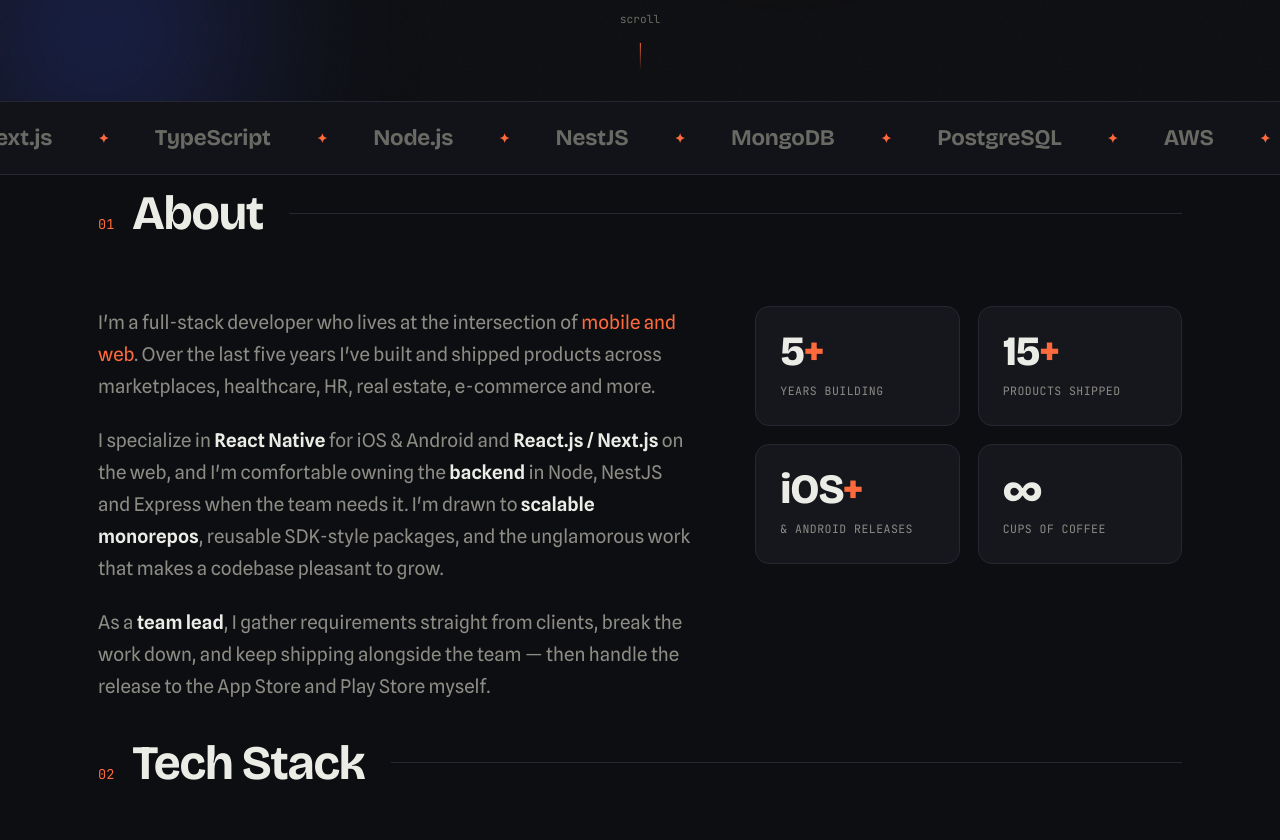
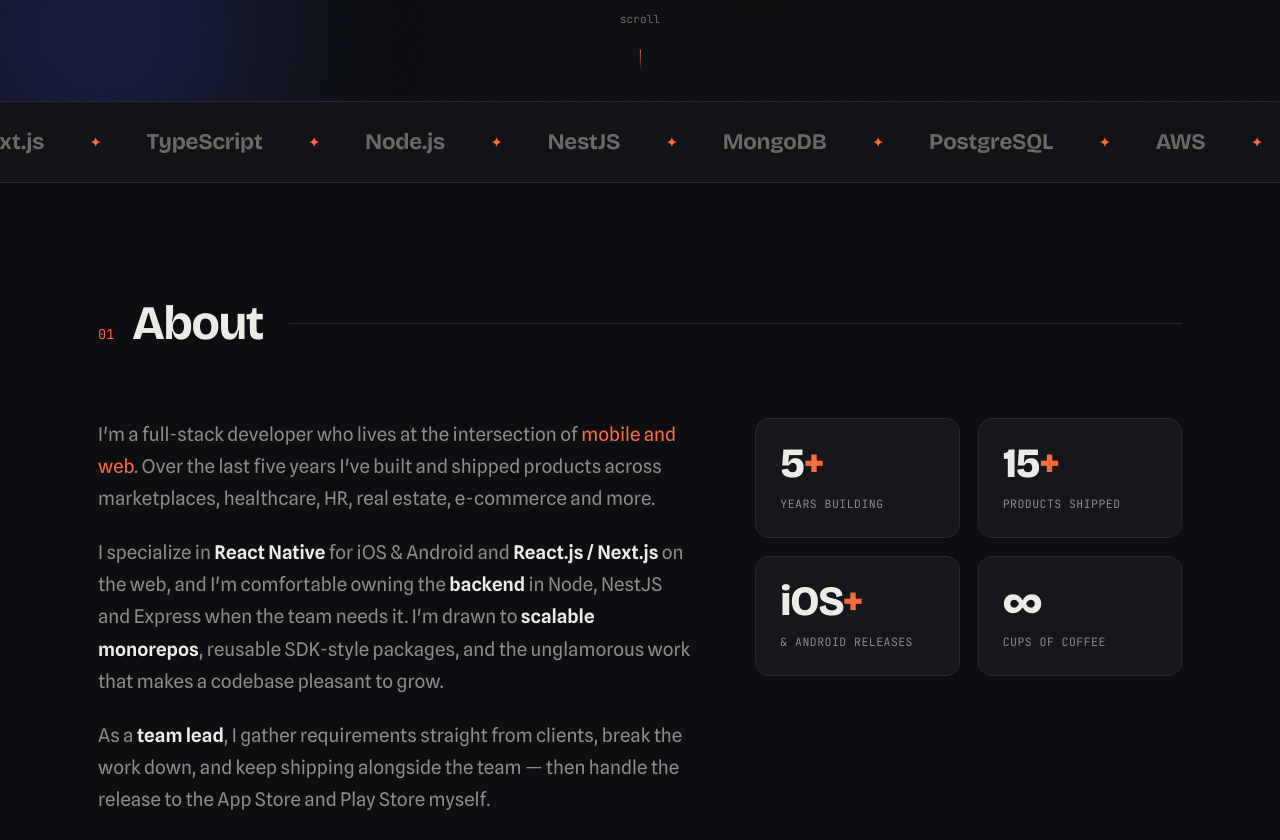
Before and after one commit to karthikrayalli/karthikrayalli.github.io, a plain HTML site: page index.html in a window 1280 px wide. Shown: the part 699-1539 px from the top of the page. Drawn offline with nearby package versions, Linux system fonts and the light colour scheme.

Commit message:
Refactor section styles for improved layout
Updated section padding and margin variables for better layout consistency.

```diff
--- a/index.html
+++ b/index.html
@@ -24,6 +24,8 @@
     --body:'Spline Sans',sans-serif;
     --mono:'JetBrains Mono',monospace;
     --maxw:1140px;
+    --section-y:clamp(72px,8vw,104px);
+    --section-gap:clamp(40px,5vw,56px);
   }
   *{margin:0;padding:0;box-sizing:border-box}
   html{scroll-behavior:smooth}
@@ -44,7 +46,7 @@
   a{color:inherit;text-decoration:none}
   ::selection{background:var(--accent);color:#0d0e11}
 
-  .wrap{max-width:var(--maxw);margin:0 auto;padding:0 28px}
+  .wrap{max-width:var(--maxw);margin:0 auto;padding-left:28px;padding-right:28px}
 
   /* NAV */
   nav{
@@ -108,15 +110,16 @@
   @keyframes drop{0%{transform:scaleY(0);transform-origin:top}50%{transform:scaleY(1);transform-origin:top}50.1%{transform-origin:bottom}100%{transform:scaleY(0);transform-origin:bottom}}
 
   /* MARQUEE */
-  .marquee{border-top:1px solid var(--line);border-bottom:1px solid var(--line);padding:18px 0;overflow:hidden;background:var(--bg-2);white-space:nowrap}
+  .marquee{border-top:1px solid var(--line);border-bottom:1px solid var(--line);padding:22px 0;overflow:hidden;background:var(--bg-2);white-space:nowrap}
   .marquee-track{display:inline-flex;gap:46px;animation:scroll 28s linear infinite}
   .marquee-track span{font-family:var(--display);font-weight:700;font-size:1.4rem;color:var(--muted-2);letter-spacing:-.01em}
   .marquee-track span::after{content:"✦";margin-left:46px;color:var(--accent);font-size:.8rem;vertical-align:middle}
   @keyframes scroll{to{transform:translateX(-50%)}}
 
-  /* SECTIONS */
-  section{padding:120px 0;position:relative}
-  .sec-head{display:flex;align-items:baseline;gap:18px;margin-bottom:54px}
+  /* SECTIONS — one gap between sections (not doubled top+bottom) */
+  section{padding:0 0 var(--section-y);position:relative}
+  #about,#contact{padding-top:var(--section-y)}
+  .sec-head{display:flex;align-items:baseline;gap:18px;margin-bottom:var(--section-gap)}
   .sec-num{font-family:var(--mono);font-size:.85rem;color:var(--accent)}
   .sec-title{font-family:var(--display);font-weight:700;font-size:clamp(1.9rem,5vw,3rem);letter-spacing:-.025em}
   .sec-line{flex:1;height:1px;background:var(--line);align-self:center;margin-left:8px}
@@ -173,12 +176,13 @@
   .oss .tags .tag{font-size:.64rem}
 
   /* CONTACT */
-  .contact{text-align:center;border-top:1px solid var(--line);background:var(--bg-2)}
-  .contact .big-cta{font-family:var(--display);font-weight:800;letter-spacing:-.03em;font-size:clamp(2.4rem,8vw,5.5rem);line-height:1;margin-bottom:30px}
+  .contact{text-align:center;border-top:1px solid var(--line);background:var(--bg-2);padding-bottom:clamp(48px,6vw,72px)}
+  .contact .sec-head{margin-bottom:var(--section-gap)}
+  .contact .big-cta{font-family:var(--display);font-weight:800;letter-spacing:-.03em;font-size:clamp(2.2rem,7vw,4.6rem);line-height:1.02;margin:8px 0 32px}
   .contact .big-cta a{color:var(--accent);transition:opacity .2s}
   .contact .big-cta a:hover{opacity:.7}
   .contact-links{display:flex;justify-content:center;flex-wrap:wrap;gap:14px;margin-top:10px}
-  footer{padding:40px 0;border-top:1px solid var(--line);display:flex;justify-content:space-between;align-items:center;flex-wrap:wrap;gap:14px}
+  footer{margin-top:clamp(56px,7vw,80px);padding:32px 0 0;border-top:1px solid var(--line);display:flex;justify-content:space-between;align-items:center;flex-wrap:wrap;gap:14px}
   footer .muted{font-family:var(--mono);font-size:.74rem;color:var(--muted-2)}
 
   /* reveal */
```
